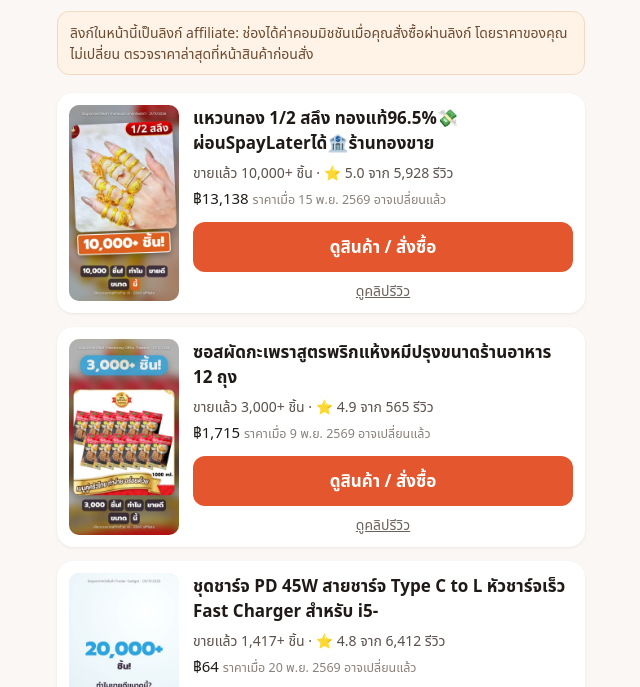
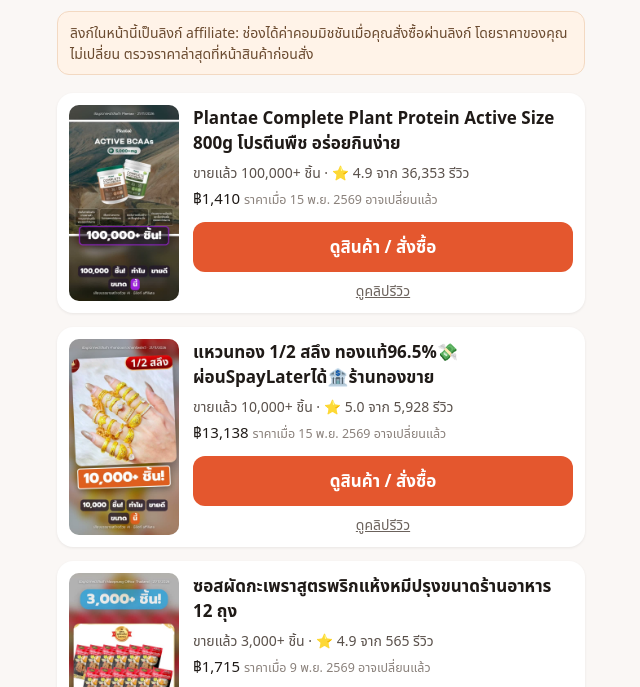
Before and after one commit to anuchanamlee/shop-picks, a plain HTML site: page index.html in a window 1280 px wide. Shown: the part 91-778 px from the top of the page, without its empty margins (319-959 px from the left). Drawn offline with Linux system fonts and the light colour scheme.

Commit message:
update 2026-11-21 13:30 (55 items)

```diff
--- a/index.html
+++ b/index.html
@@ -12,6 +12,11 @@ padding:12px;border-radius:12px;margin-top:auto}.clip{display:block;text-align:c
 footer{font-size:13px;color:#8a817b;margin-top:24px}a:focus-visible{outline:3px solid #1f6feb;outline-offset:2px}</style></head><body><main>
 <h1>สินค้าในคลิป</h1><p class="sub">สินค้าจากคลิปสั้นในช่อง <a href="https://www.youtube.com/channel/UC8oDVyd5d-sb6ql50cs6RcQ" target="_blank" rel="noopener">YouTube</a> ใหม่สุดอยู่บน</p>
 <p class="note">ลิงก์ในหน้านี้เป็นลิงก์ affiliate: ช่องได้ค่าคอมมิชชันเมื่อคุณสั่งซื้อผ่านลิงก์ โดยราคาของคุณไม่เปลี่ยน ตรวจราคาล่าสุดที่หน้าสินค้าก่อนสั่ง</p>
+<article class="card"><img src="img/401266097.5193052404.jpg" alt="" loading="lazy">
+<div class="body"><h2 class="name">Plantae Complete Plant Protein Active Size 800g โปรตีนพืช อร่อยกินง่าย</h2><p class="facts">ขายแล้ว 100,000+ ชิ้น · ⭐ 4.9 จาก 36,353 รีวิว</p>
+<p class="price">฿1,410 <small>ราคาเมื่อ 15 พ.ย. 2569 อาจเปลี่ยนแล้ว</small></p>
+<a class="buy" href="https://s.shopee.co.th/ql4rKn2IH" target="_blank" rel="sponsored noopener">ดูสินค้า / สั่งซื้อ</a>
+<a class="clip" href="https://youtube.com/shorts/wByTmf3xDSI" target="_blank" rel="noopener">ดูคลิปรีวิว</a></div></article>
 <article class="card"><img src="img/1271853676.28630113423.jpg" alt="" loading="lazy">
 <div class="body"><h2 class="name">แหวนทอง 1/2 สลึง ทองแท้96.5%💸ผ่อนSpayLaterได้🏦ร้านทองขาย</h2><p class="facts">ขายแล้ว 10,000+ ชิ้น · ⭐ 5.0 จาก 5,928 รีวิว</p>
 <p class="price">฿13,138 <small>ราคาเมื่อ 15 พ.ย. 2569 อาจเปลี่ยนแล้ว</small></p>
```
Also changed, not shown: img/401266097.5193052404.jpg (added).
